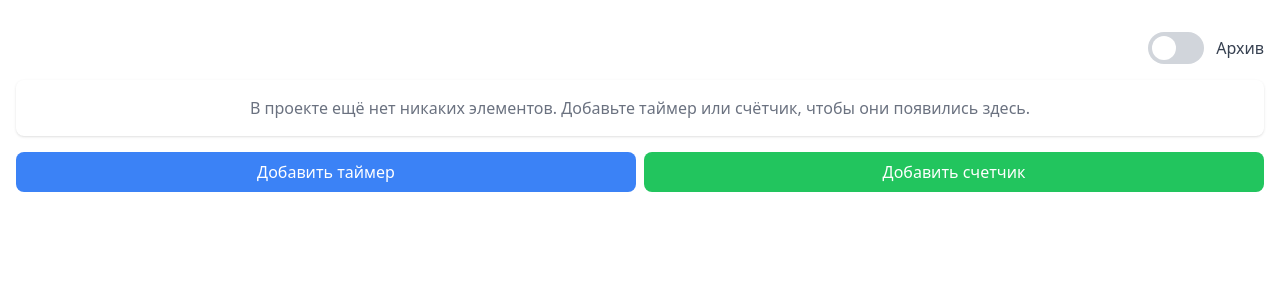
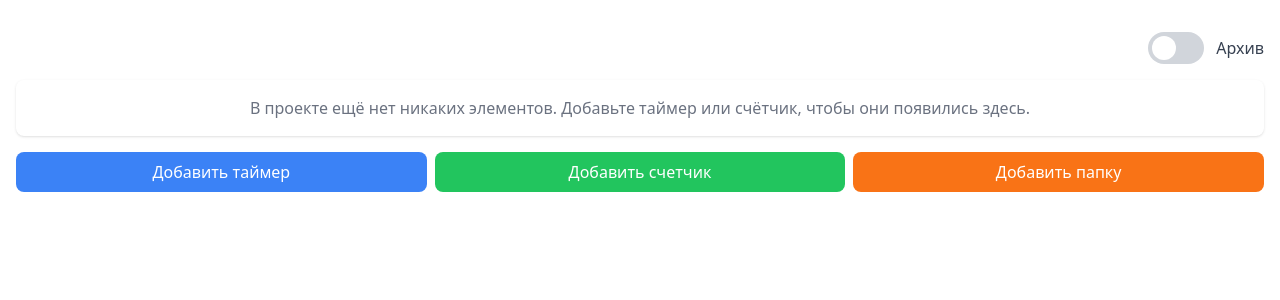
Before and after one commit to pavel-voronin/twa-timers, a Nuxt app: page / in a window 1280 px wide. Shown: the top 300 px of the page. Built offline with nearby package versions, Linux system fonts and the light colour scheme.

Commit message:
first approach to folders

```diff
--- /dev/null
+++ b/components/Card/Archive/CardArchiveFolder.vue
@@ -0,0 +1,11 @@
+<template>
+  <DeletableCard :item="item" v-if="item.type == 'folder'">
+
+  </DeletableCard>
+</template>
+
+<script lang="ts" setup>
+import type { Item } from '~/stores/items';
+
+defineProps<{ item: Item }>()
+</script>
--- /dev/null
+++ b/components/Card/CardFolder.vue
@@ -0,0 +1,10 @@
+<template>
+  <CardArchiveFolder :item="item" v-if="item.archived" />
+  <CardLiveFolder :item="item" v-else />
+</template>
+
+<script lang="ts" setup>
+import type { Item } from '~/stores/items';
+
+defineProps<{ item: Item }>()
+</script>
--- /dev/null
+++ b/components/Card/Live/CardLiveFolder.vue
@@ -0,0 +1,17 @@
+<template>
+  <Card :item="item" v-if="item.type == 'folder'">
+    <div v-if="useItemsStore().currentItem !== item" @click="useItemsStore().selectFolder(item)"
+      class="text-center text-blue-600 underline">
+      перейти &rarr;
+    </div>
+    <div v-else @click="useItemsStore().quitFolder(item)" class="text-center text-blue-600 underline">
+      &larr; выйти
+    </div>
+  </Card>
+</template>
+
+<script lang="ts" setup>
+import type { Item } from '~/stores/items';
+
+defineProps<{ item: Item }>()
+</script>
--- a/components/Item.vue
+++ b/components/Item.vue
@@ -1,6 +1,7 @@
 <template>
   <CardCounter v-if="item.type == 'counter'" :item="item" />
   <CardTimer v-else-if="item.type == 'timer'" :item="item" />
+  <CardFolder v-else-if="item.type == 'folder'" :item="item" />
 </template>
 
 <script lang="ts" setup>
--- a/pages/index.vue
+++ b/pages/index.vue
@@ -30,6 +30,10 @@
           class="flex-1 bg-green-500 text-white py-2 rounded-lg hover:bg-green-600 transition duration-300">
           Добавить счетчик
         </button>
+        <button @click="useItemsStore().addNewFolder"
+          class="flex-1 bg-orange-500 text-white py-2 rounded-lg hover:bg-orange-600 transition duration-300">
+          Добавить папку
+        </button>
       </div>
     </div>
   </div>
--- a/stores/items.ts
+++ b/stores/items.ts
@@ -1,6 +1,10 @@
 type Counter = {
   type: "counter";
   count: number;
+};
+
+type Folder = {
+  type: "folder";
 };
 
 type RunningTimer = {
@@ -29,10 +33,11 @@ type Archived = {
 
 export type Item = {
   id: number;
+  parentId?: number;
   name: string;
   createdAt: number;
   lastModified: number;
-} & (Timer | Counter) &
+} & (Timer | Counter | Folder) &
   (Live | Archived);
 
 export const useItemsStore = defineStore("items", () => {
@@ -48,27 +53,64 @@ export const useItemsStore = defineStore("items", () => {
     });
   }
 
+  const currentItemId = useLocalStorage<number | null>(
+    "current_item_id",
+    null,
+    {
+      serializer: NumberSerializer,
+    }
+  );
+
+  const currentItem = computed(() => {
+    return items.value.find((item) => item.id === currentItemId.value);
+  });
+
+  const filteredItems = computed(() => {
+    if (currentItemId.value) {
+      return [
+        items.value.find((item) => item.id === currentItemId.value)!,
+        ...items.value.filter((item) => item.parentId === currentItemId.value),
+      ];
+    } else {
+      return items.value.filter((item) => item.parentId === undefined);
+    }
+  });
+
   const getNextItemName = (type: Item["type"]) => {
-    const existingNames = items.value
+    const typeNames: { [key in Item["type"]]: string } = {
+      timer: "Таймер",
+      counter: "Счетчик",
+      folder: "Папка",
+    };
+
+    const existingNames = filteredItems.value
       .filter((i) => i.type === type)
       .map((i) => i.name);
+
     let index = 1;
-    let newName = `${type === "timer" ? "Таймер" : "Счетчик"} ${index}`;
+    let newName = `${typeNames[type]} ${index}`;
+
     while (existingNames.includes(newName)) {
       index++;
-      newName = `${type === "timer" ? "Таймер" : "Счетчик"} ${index}`;
+      newName = `${typeNames[type]} ${index}`;
     }
+
     return newName;
   };
 
+  function getNewId() {
+    return items.value.length > 0
+      ? Math.max(...items.value.map((i) => i.id)) + 1
+      : 1;
+  }
+
   const addNewTimer = () => {
-    const newId =
-      items.value.length > 0
-        ? Math.max(...items.value.map((i) => i.id)) + 1
-        : 1;
+    const newId = getNewId();
     const now = Date.now();
+
     const newItem: Item = {
       id: newId,
+      parentId: currentItemId.value ?? undefined,
       type: "timer",
       name: getNextItemName("timer"),
       archived: false,
@@ -84,16 +126,33 @@ export const useItemsStore = defineStore("items", () => {
   };
 
   const addNewCounter = () => {
-    const newId =
-      items.value.length > 0
-        ? Math.max(...items.value.map((i) => i.id)) + 1
-        : 1;
+    const newId = getNewId();
     const now = Date.now();
+
     const newItem: Item = {
       id: newId,
+      parentId: currentItemId.value ?? undefined,
       type: "counter",
       count: 0,
       name: getNextItemName("counter"),
+      archived: false,
+      createdAt: now,
+      lastModified: now,
+      archivedAt: null,
+    };
+
+    items.value.push(newItem);
+  };
+
+  const addNewFolder = () => {
+    const newId = getNewId();
+    const now = Date.now();
+
+    const newItem: Item = {
+      id: newId,
+      parentId: currentItemId.value ?? undefined,
+      type: "folder",
+      name: getNextItemName("folder"),
       archived: false,
       createdAt: now,
       lastModified: now,
@@ -168,8 +227,21 @@ export const useItemsStore = defineStore("items", () => {
 
   setInterval(updateRunningTimers, 1000);
 
+  const selectFolder = (folder: Item) => {
+    if (folder.type === "folder") {
+      currentItemId.value = folder.id;
+    }
+  };
+
+  const quitFolder = (folder: Item) => {
+    if (folder.type === "folder") {
+      currentItemId.value = folder.parentId ?? null;
+    }
+  };
+
   return {
-    items,
+    items: filteredItems,
+    currentItem,
     addNewTimer,
     addNewCounter,
     startTimer,
@@ -177,6 +249,9 @@ export const useItemsStore = defineStore("items", () => {
     toggleArchive,
     incrementCounter,
     decrementCounter,
+    addNewFolder,
     deleteItem,
+    selectFolder,
+    quitFolder,
   };
 });
--- /dev/null
+++ b/utils/NumberSerializer.ts
@@ -0,0 +1,4 @@
+export default {
+  read: (v: any) => (v !== null ? Number(v) : null), // Convert string to number if not null
+  write: (v: any) => String(v), // Store as string in localStorage
+};
```
